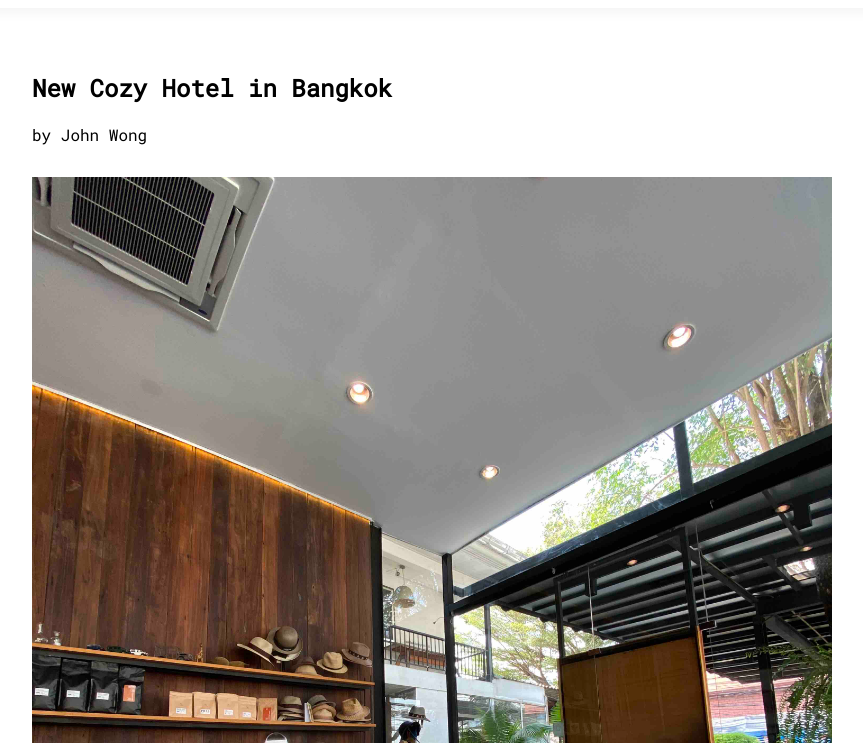
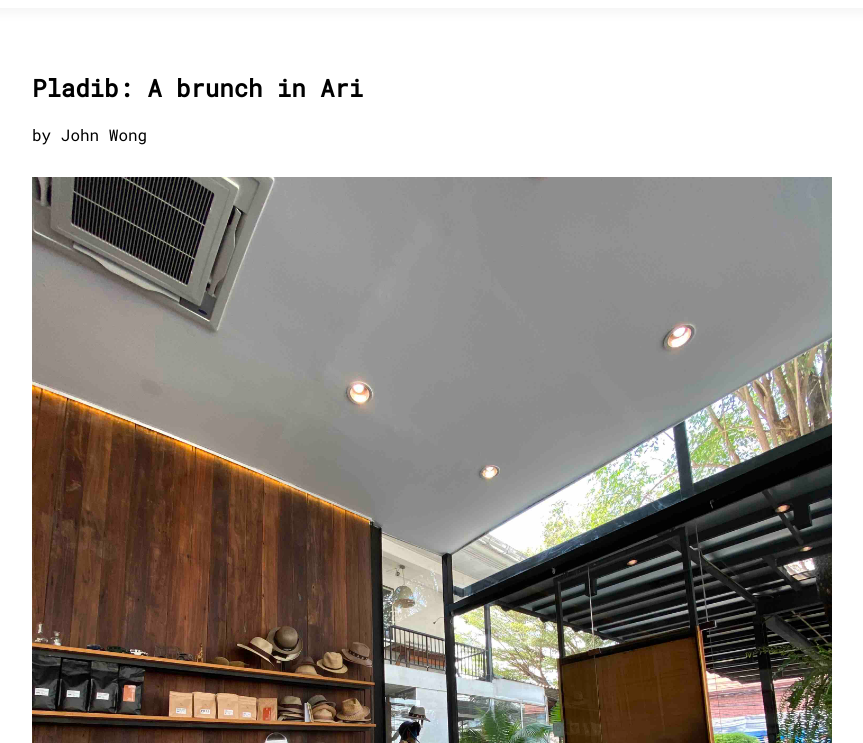
Before and after one commit to thanon/escbkk, a plain HTML site: page postpage.html in a window 1280 px wide. Shown: the part 57-800 px from the top of the page, without its empty margins (208-1071 px from the left). Drawn offline with Linux system fonts and the light colour scheme.

Commit message:
Update postpage.html

```diff
--- a/postpage.html
+++ b/postpage.html
@@ -17,7 +17,7 @@
     <div class="section-wrapper">
         <div id="contentsection">
             <div class="" style="margin-bottom: 32px;">
-                <h2 class="ds-text-secondary">New Cozy Hotel in Bangkok</h2>
+                <h2 class="ds-text-secondary">Pladib: A brunch in Ari</h2>
                 <span class="ds-text-secondary">by John Wong</span>
             </div>
 
```
